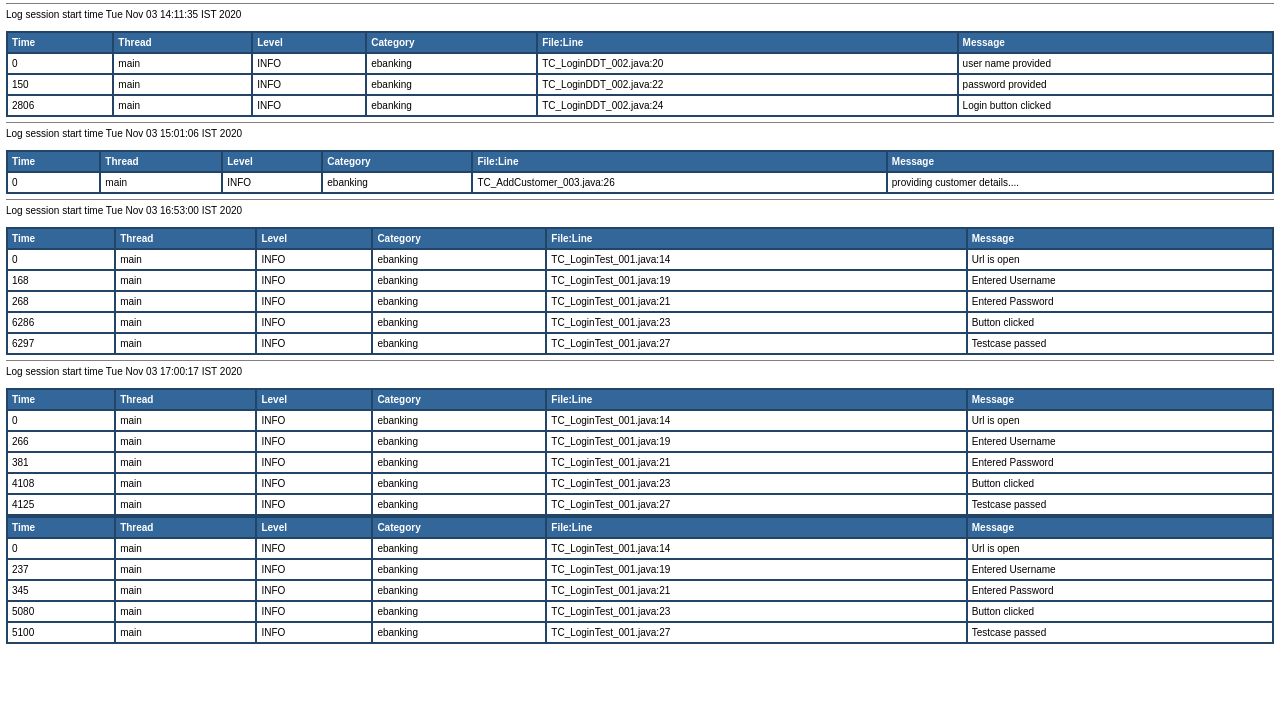
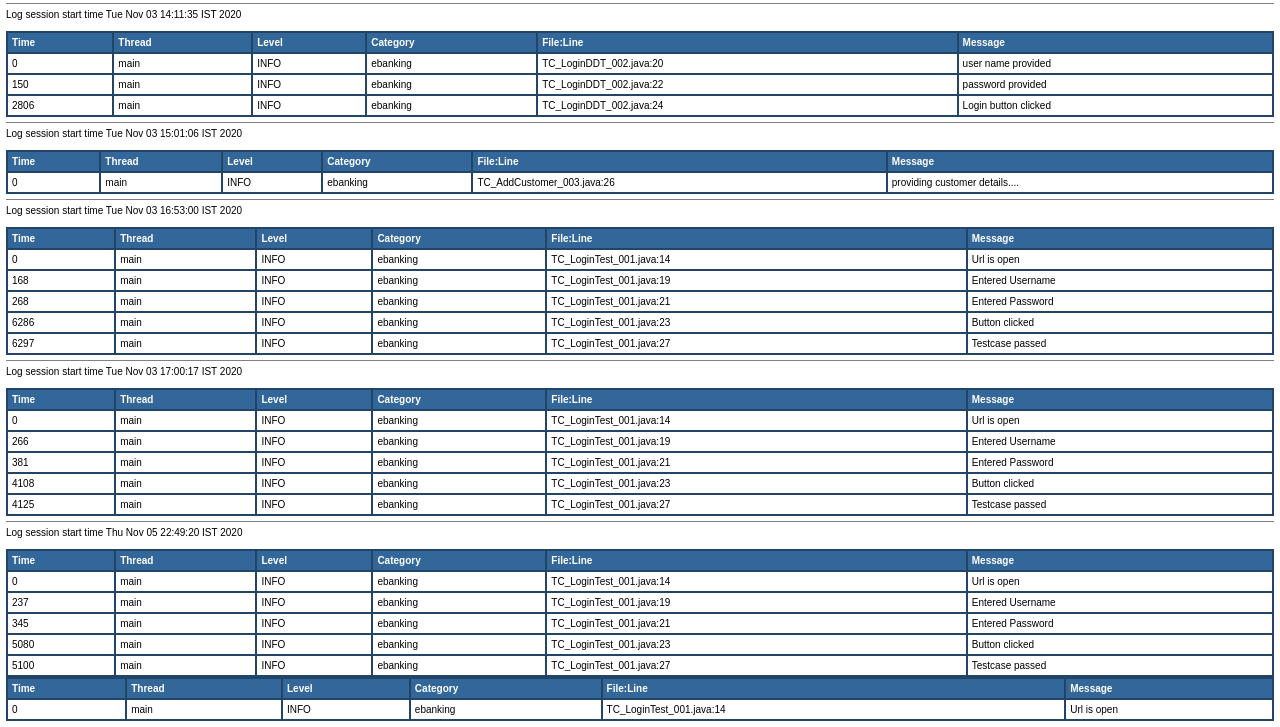
Before and after one commit to ranjith09999/BankingV1, a plain HTML site: page log/application.html in a window 1280 px wide. Shown: the part 3172-3899 px from the top of the page. Before the commit the page ends 3822 px from the top, so only its background shows below. Drawn offline with Linux system fonts and the light colour scheme.

Commit message:
Chrome changed

```diff
--- a/log/application.html
+++ b/log/application.html
@@ -1633,3 +1633,36 @@ Log session start time Tue Nov 03 17:00:17 IST 2020<br>
 <td>TC_LoginTest_001.java:27</td>
 <td title="Message">Testcase passed</td>
 </tr>
+<!DOCTYPE HTML PUBLIC "-//W3C//DTD HTML 4.01 Transitional//EN" "http://www.w3.org/TR/html4/loose.dtd">
+<html>
+<head>
+<title>Application log</title>
+<style type="text/css">
+<!--
+body, table {font-family: arial,sans-serif; font-size: x-small;}
+th {background: #336699; color: #FFFFFF; text-align: left;}
+-->
+</style>
+</head>
+<body bgcolor="#FFFFFF" topmargin="6" leftmargin="6">
+<hr size="1" noshade>
+Log session start time Thu Nov 05 22:49:20 IST 2020<br>
+<br>
+<table cellspacing="0" cellpadding="4" border="1" bordercolor="#224466" width="100%">
+<tr>
+<th>Time</th>
+<th>Thread</th>
+<th>Level</th>
+<th>Category</th>
+<th>File:Line</th>
+<th>Message</th>
+</tr>
+
+<tr>
+<td>0</td>
+<td title="main thread">main</td>
+<td title="Level">INFO</td>
+<td title="ebanking category">ebanking</td>
+<td>TC_LoginTest_001.java:14</td>
+<td title="Message">Url is open</td>
+</tr>
```
Also changed, not shown: 15 other files.
